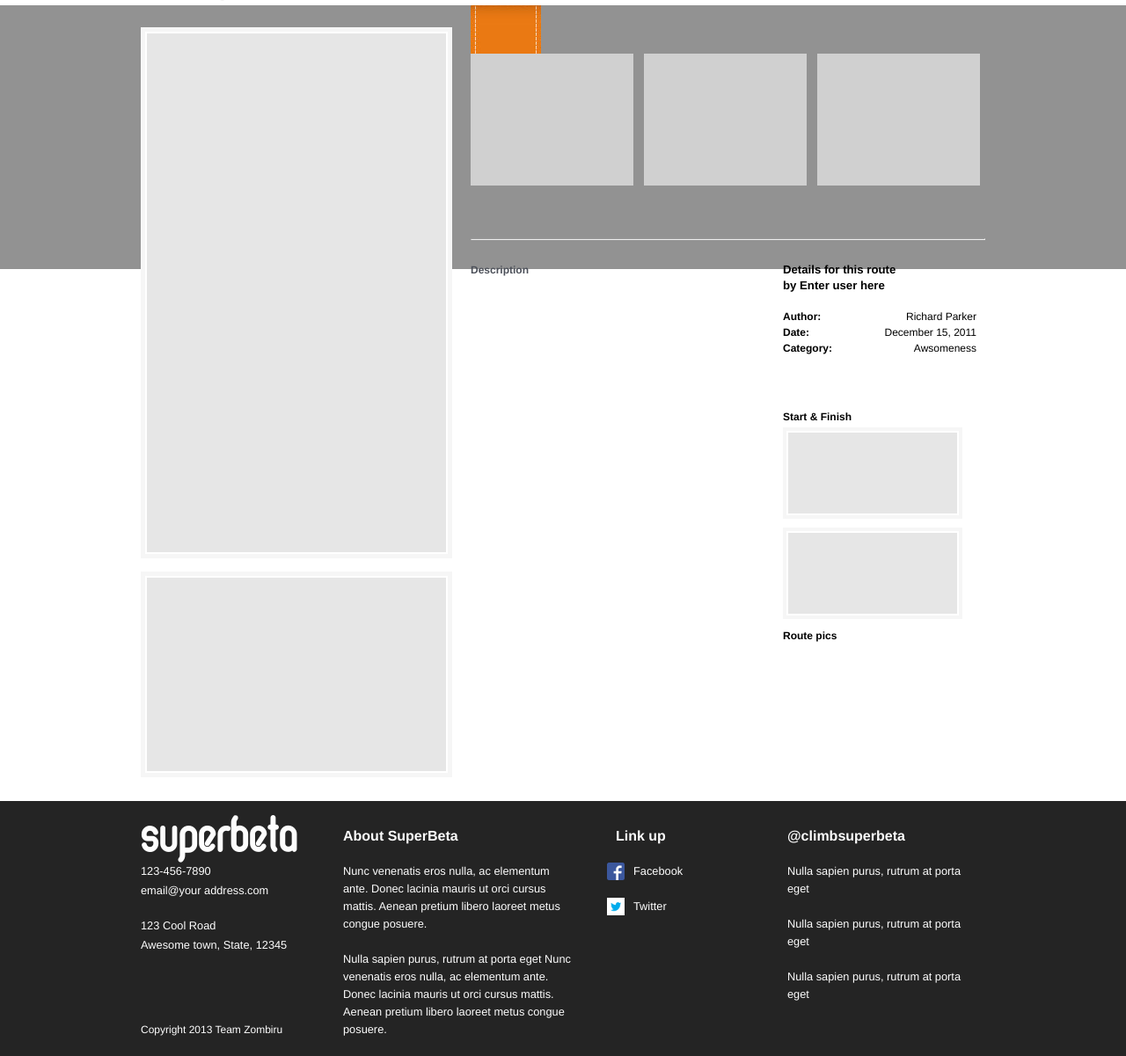
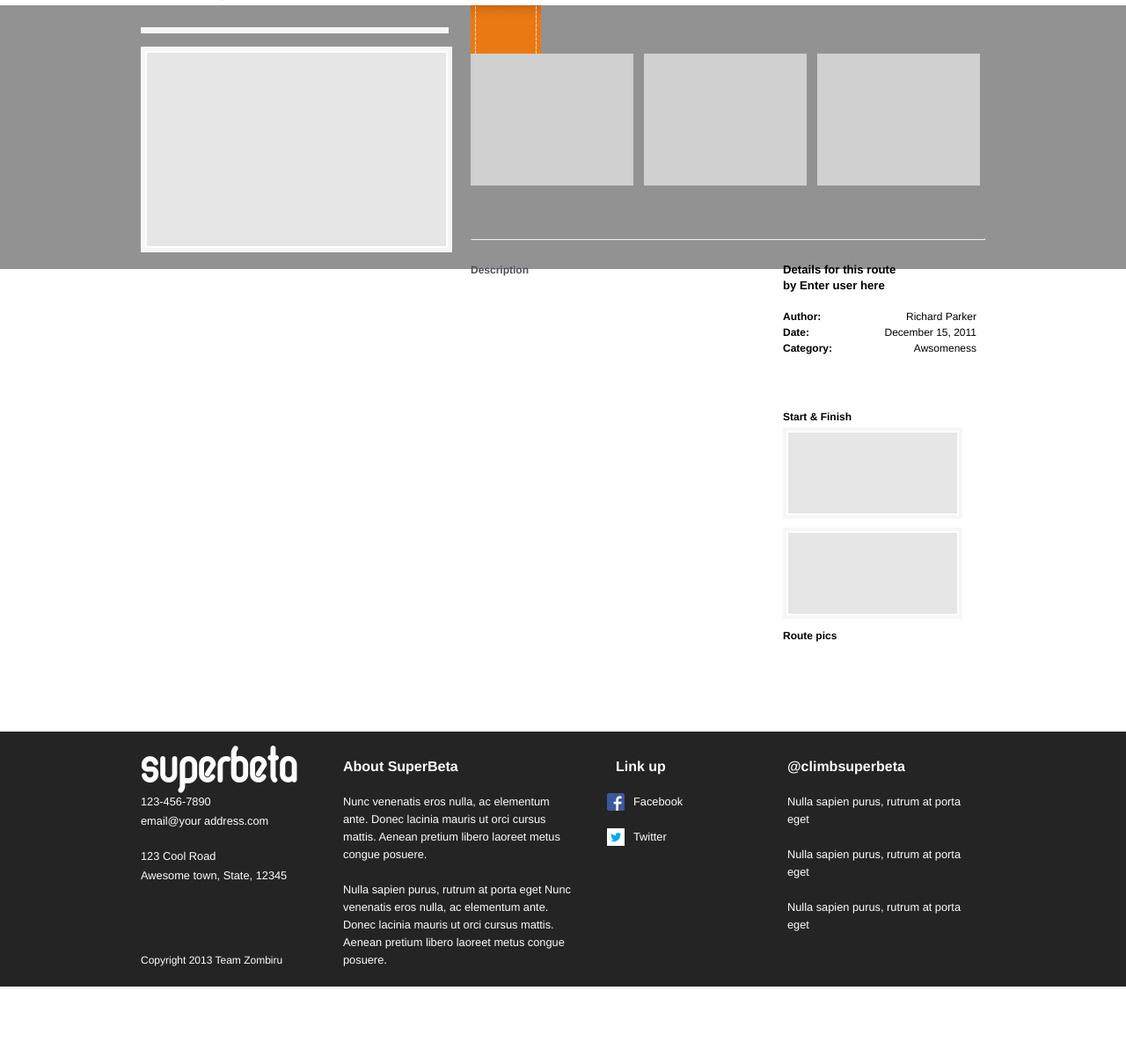
Before and after one commit to jsutterfield/superbeta, a Django app: template climbs/templates/problem.html in a window 1280 px wide. Shown: the part 148-1349 px from the top of the page at 88% size. After the commit the page ends 1270 px from the top, so only its background shows below. Run offline with Django 3.2, Linux system fonts and the light colour scheme; the template is opened without the code that fills it, so the values that code supplies are empty; parts of the project's set-up code (start-up, migrations or seed data) failed here and were passed over; some libraries are stand-ins or nearby versions.

Commit message:
added sorl.thumbnail, main photo for problems now variable height

```diff
--- a/climbs/templates/problem.html
+++ b/climbs/templates/problem.html
@@ -1,5 +1,6 @@
 {% extends 'base.html' %}
 {% load lessthan %}
+{% load thumbnail %}
 
 {% block extra-head %}
   <script type="text/javascript" src="{{ STATIC_URL }}js/slimbox2.js"></script>
@@ -12,7 +13,11 @@
       <div class='route-pic'>
         {% for photo in photos %}
           {% if photo.photo_type == "O" %}
-            <img src="{{ photo.photo.url }}" class='route-pic' >
+            {% thumbnail photo.photo "340" as im %}
+            <a href="{{ photo.photo.url }}">
+              <img src="{{ im.url }}" width="{{ im.width }}" height="{{ im.height }}">
+            </a>
+            {% endthumbnail %}
           {% endif %}
         {% endfor %}
       </div>
--- a/setup.py
+++ b/setup.py
@@ -11,5 +11,7 @@
         'South == 0.7.6',
         'PIL == 1.1.7',
         'requests == 1.0.4',
-        'psycopg2==2.5',]
+        'psycopg2==2.5',
+        'sorl-thumbnail==11.12',
+        'python-memcached==1.53']
 )
--- a/superbeta/static/css/style.css
+++ b/superbeta/static/css/style.css
@@ -211,7 +211,6 @@
 
 /***ROUTE*********************************************************/
 .route-pic-holder {
-  height:880px;
   width:350px;
   margin-top: 50px;
   margin-right: 25px;
@@ -219,23 +218,19 @@
 }
 
 .route-pic-frame {
-  height: 604px;
-  width: 354px;
   background-color: #f6f6f6;
   margin-bottom: 15px;
+  padding-bottom: 7px;
 }
 
 .route-pic {
-  height: 590px;
-  width: 340px;
 }
 
 div.route-pic {
-  background-color: #e6e6e6;
+  width: 340px;
   position: relative;
   top: 5px;
   left: 5px;
-  border: 2px solid white;
 }
 
 .route-topo-pic-frame {
--- a/superbeta/templates/index.html
+++ b/superbeta/templates/index.html
@@ -1,5 +1,6 @@
 {% extends 'base.html' %}
 {% load paragraphs %}
+{% load thumbnail %}
 {% block content %}
   <div class='gray-overlay-holder cf'>
     <div class='three-featured-areas'>
@@ -33,7 +34,9 @@
         {% for photo in featured_photos %}
           {% if photo.photo_type == "O" %}
             <a href="{{ featured_problem.get_absolute_url }}">
-              <img src="{{ photo.photo.url }}" class='left-hero-photo'>
+                {% thumbnail photo.photo "160" as im %}
+                    <img src="{{ im.url }}" width="{{ im.width }}" height="{{ im.height }}">
+                    {% endthumbnail %}
             </a>
           {% endif %}
         {% endfor %}
```
Also changed, not shown: superbeta/local.py (+9 -6 lines).
